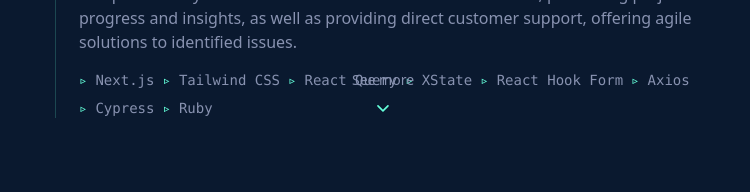
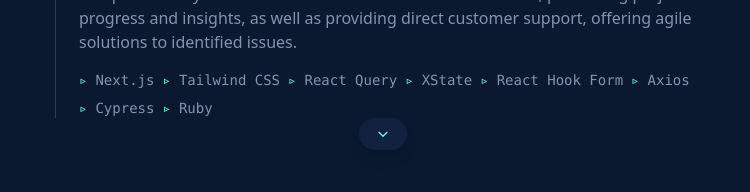
Before and after one commit to LukaVieira1/my-portfolio, a React (Vite) app: page / in a window 1280 px wide. Shown: the part 1788-1980 px from the top of the page, without its empty margins (257-1007 px from the left). Built offline with nearby package versions, Linux system fonts and the light colour scheme.

Commit message:
add: scroll indicator

```diff
--- a/src/components/ExperienceTimeline.tsx
+++ b/src/components/ExperienceTimeline.tsx
@@ -1,7 +1,7 @@
 import { motion } from "framer-motion";
 import { ExperienceCard } from "./ExperienceCard";
 import { FiChevronDown } from "react-icons/fi";
-import { useTranslation } from "react-i18next";
+import { useEffect, useRef, useState } from "react";
 
 interface Experience {
   company: string;
@@ -17,13 +17,75 @@
 }
 
 export function ExperienceTimeline({ experiences }: ExperienceTimelineProps) {
-  const { t } = useTranslation();
+  const containerRef = useRef<HTMLDivElement>(null);
+  const [hasScroll, setHasScroll] = useState(false);
+  const [isMobile, setIsMobile] = useState(false);
+  const [isAtBottom, setIsAtBottom] = useState(false);
+
+  useEffect(() => {
+    const checkScroll = () => {
+      if (containerRef.current) {
+        const { scrollHeight, clientHeight } = containerRef.current;
+        setHasScroll(scrollHeight > clientHeight);
+      }
+    };
+
+    const checkMobile = () => {
+      setIsMobile(window.innerWidth < 768);
+    };
+
+    checkScroll();
+    checkMobile();
+
+    window.addEventListener("resize", () => {
+      checkScroll();
+      checkMobile();
+    });
+
+    return () => {
+      window.removeEventListener("resize", () => {
+        checkScroll();
+        checkMobile();
+      });
+    };
+  }, []);
+
+  const handleScroll = () => {
+    if (containerRef.current) {
+      const currentScroll = containerRef.current.scrollTop;
+      const scrollAmount = 200;
+
+      containerRef.current.scrollTo({
+        top: currentScroll + scrollAmount,
+        behavior: "smooth",
+      });
+    }
+  };
+
+  const checkIfAtBottom = () => {
+    if (containerRef.current) {
+      const { scrollTop, scrollHeight, clientHeight } = containerRef.current;
+      const isBottom = Math.ceil(scrollTop + clientHeight) >= scrollHeight;
+      setIsAtBottom(isBottom);
+    }
+  };
+
+  useEffect(() => {
+    const container = containerRef.current;
+    if (container) {
+      container.addEventListener("scroll", checkIfAtBottom);
+      return () => container.removeEventListener("scroll", checkIfAtBottom);
+    }
+  }, []);
 
   return (
     <div className="relative">
       <div className="absolute left-[23.5px] top-0 h-full w-px bg-[#64ffda] opacity-20" />
 
-      <div className="space-y-12 pl-12 max-h-[600px] overflow-y-auto custom-scrollbar pr-4">
+      <div
+        ref={containerRef}
+        className="space-y-12 pl-12 max-h-[600px] overflow-y-auto custom-scrollbar pr-4 pb-12"
+      >
         {experiences.map((experience, index) => (
           <motion.div
             key={index}
@@ -46,15 +108,15 @@
         ))}
       </div>
 
-      {/* Indicador de scroll */}
+      {hasScroll && !isMobile && !isAtBottom && (
         <motion.div
           initial={{ opacity: 0 }}
           animate={{ opacity: 1 }}
+          exit={{ opacity: 0 }}
           transition={{ delay: 1 }}
-        className="absolute bottom-0 left-1/2 -translate-x-1/2 flex flex-col items-center text-[#8892b0] text-sm"
+          className="absolute -bottom-8 left-1/2 -translate-x-1/2 flex flex-col items-center bg-[#112240] px-4 py-2 rounded-full shadow-lg"
         >
-        <span className="mb-2">{t("experience.seeMore")}</span>
-        <motion.div
+          <motion.button
             animate={{
               y: [0, 5, 0],
             }}
@@ -63,10 +125,13 @@
               repeat: Infinity,
               ease: "easeInOut",
             }}
+            className="text-[#64ffda]"
+            onClick={handleScroll}
           >
-          <FiChevronDown size={20} className="text-[#64ffda]" />
+            <FiChevronDown size={16} />
+          </motion.button>
         </motion.div>
-      </motion.div>
+      )}
     </div>
   );
 }
```
Lines whose indentation alone changed are shown as unchanged.
